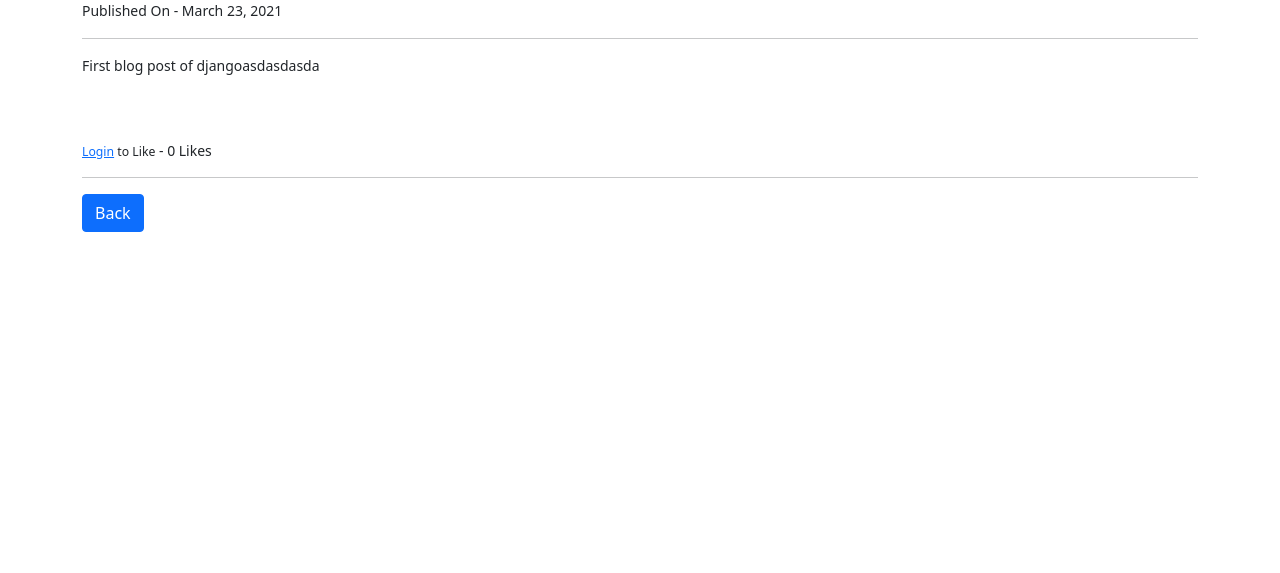
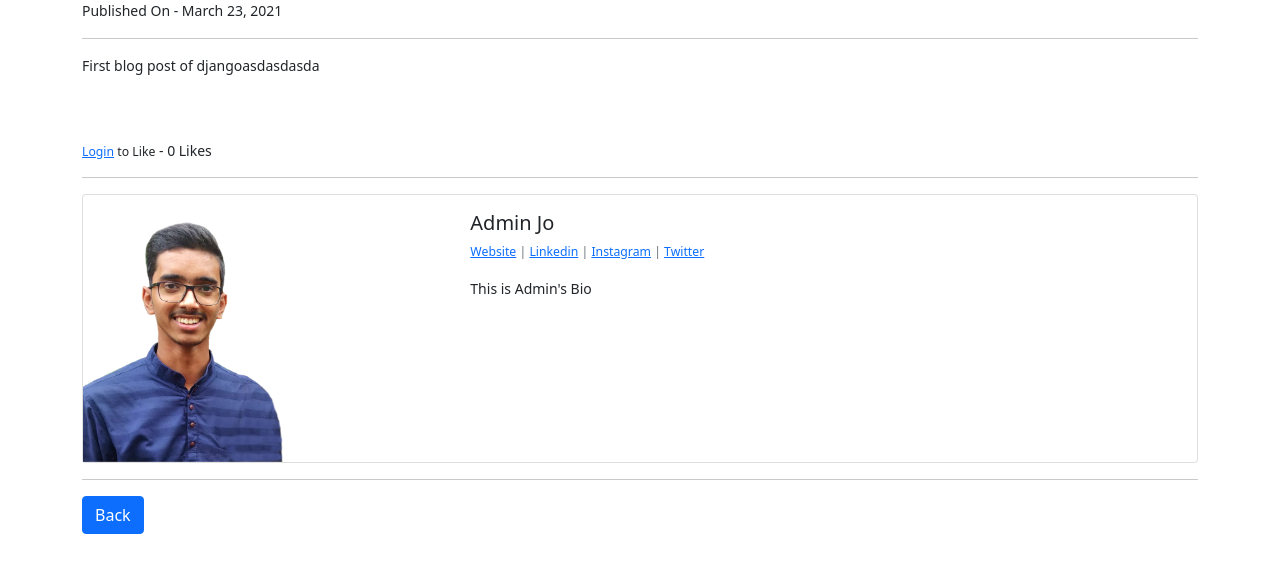
Before and after one commit to grejojoby/django_blog_theblog, a Django app: page /article/1 in a window 1280 px wide. Shown: the part 186-759 px from the top of the page. Run offline with Django 3.2, Linux system fonts and the light colour scheme; data comes from the database, SQL or seed files in the repository; both versions use the stored data as it was after the commit; some libraries are stand-ins or nearby versions.

Commit message:
defualt profile pic

```diff
--- a/theblog/models.py
+++ b/theblog/models.py
@@ -18,6 +18,11 @@ class Category(models.Model):
 class Profile(models.Model):
     user = models.OneToOneField(User, null=True, on_delete=models.CASCADE)
     bio = models.TextField()
+    profile_pic = models.ImageField(null=True, blank=True, upload_to="images/profile/")
+    website_url = models.CharField(max_length=255, null=True, blank=True)
+    instagram_url = models.CharField(max_length=255, null=True, blank=True)
+    linkedin_url = models.CharField(max_length=255, null=True, blank=True)
+    twitter_url = models.CharField(max_length=255, null=True, blank=True)
 
     def __str__(self):
         return str(self.user)
--- a/theblog/templates/article_details.html
+++ b/theblog/templates/article_details.html
@@ -1,4 +1,5 @@
 {% extends 'base.html' %}
+{% load static %}
 {% block title %}
 {{ post.title }} - The Blog
 {% endblock %}
@@ -23,7 +24,7 @@ Published On - {{ post.post_date }}
 <p>{{ post.body|safe }}</p>
 <br>
 <br>
-<form action="{% url 'like_post' post.pk %}" method="POST" >
+<form action="{% url 'like_post' post.pk %}" method="POST">
     {% csrf_token %}
     {% if user.is_authenticated %}
     {% if liked %}
@@ -37,7 +38,39 @@ Published On - {{ post.post_date }}
     - {{ total_likes }} Likes
 
 </form>
+<hr>
+<div class="card mb-3">
+    <div class="row g-0">
+        <div class="col-md-4">
+            {% if post.author.profile.profile_pic %}
+            <img src="{{ post.author.profile.profile_pic.url }}" width="200">
+            {% else %}
+            <img src="{% static 'theblog/images/profile.png' %}" width="200">
+            {% endif %}
+        </div>
+        <div class="col-md-8">
+            <div class="card-body">
+                <h5 class="card-title">{{ post.author.first_name }} {{ post.author.last_name }}</h5>
+                <p class="text-muted small">
+                    {% if post.author.profile.website_url %}
+                        <a href="{{ post.author.profile.website_url }}">Website</a> |
+                    {% endif %}
+                    {% if post.author.profile.linkedin_url %}
+                        <a href="{{ post.author.profile.linkedin_url }}">Linkedin</a> |
+                    {% endif %}
+                    {% if post.author.profile.instagram_url %}
+                        <a href="{{ post.author.profile.instagram_url }}">Instagram</a> |
+                    {% endif %}
+                    {% if post.author.profile.twitter_url %}
+                        <a href="{{ post.author.profile.twitter_url }}">Twitter</a>
+                    {% endif %}
+                </p>
+                <p class="card-text">{{ post.author.profile.bio }}</p>
 
+            </div>
+        </div>
+    </div>
+</div>
 <hr>
 <a href="{% url 'home' %}" class="btn btn-primary btn-block">Back</a>
 
```
Also changed, not shown: db.sqlite3, media/images/profile/3.png (added), static/theblog/images/profile.png (added), theblog/migrations/0012_auto_20210401_1144.py (added). Lines whose indentation alone changed are shown as unchanged.
